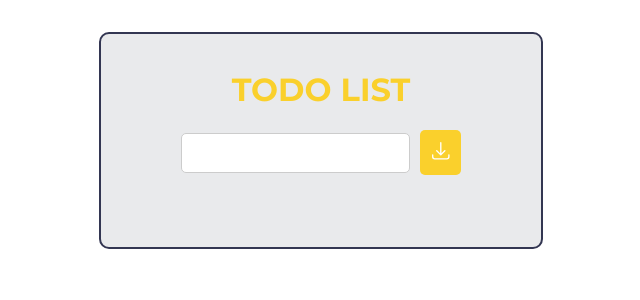
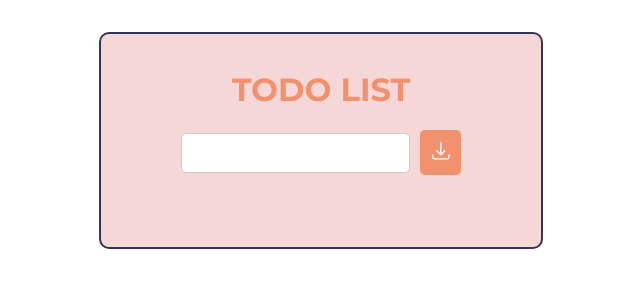
Before and after one commit to severu/vite-todo-practice, a React (Vite) app: page / in a window 1280 px wide. Shown: the top 300 px of the page, without its empty margins (319-959 px from the left). Built offline with nearby package versions, Linux system fonts and the light colour scheme.

Commit message:
made changes to the color theme

```diff
--- a/src/index.css
+++ b/src/index.css
@@ -1,3 +1,12 @@
+:root{
+  --color-one: #06142E;
+  --color-two: #1b3358;
+  --color-three: #473e66;
+  --color-four: #bd83b8;
+  --color-five: #f5d7d8;
+  --color-six: #f1916d;
+}
+
 body {
   margin: 0;
   padding: 0;
@@ -11,7 +20,8 @@ body {
   border: 2px solid #333652;
   border-radius: 10px;
   /*background-color: #F9F9F9;*/
-  background-color: #E9EAEC;
+  /*background-color: #E9EAEC;*/
+  background-color: var(--color-five);
 }
 
 @media only screen and (max-width: 550px) {
@@ -34,7 +44,8 @@ body {
   text-align: center;
   margin-top: 1rem;
   /*color: blueviolet;*/
-  color: #FAD02C;
+  /*color: #FAD02C;*/
+  color: var(--color-six);
 }
 
 /* input */
@@ -93,7 +104,8 @@ body {
   border: none;
   border-radius: 5px;
   /*background-color: #007bff;*/
-  background-color: #FAD02C;
+  /*background-color: #FAD02C;*/
+  background-color: var(--color-six);
   color: #fff;
   font-size: 12px;
   cursor: pointer;
@@ -123,7 +135,8 @@ body {
 */
 
 .add-btn:hover {
-  background-color: #0056b3;
+  /*background-color: #0056b3;*/
+  background-color: var(--color-four);
   transform: scale(1.1);
 }
 
@@ -135,16 +148,14 @@ ul {
 
 
 li:nth-child(even) {
-  /*background-color: lightblue;*/
-  /*background-color: #333652;*/
-  background-color: #90ADC6;
+  /*background-color: #90ADC6;*/
+  background-color: var(--color-three);;
 }
 
 li:nth-child(odd) {
-  /*background-color: lightgreen;*/
-  /*background-color: #90ADC6;*/
 
-  background-color: #333652;
+  background-color: var(--color-two);
+  /*background-color: #333652;*/
 }
 
 li {
@@ -155,7 +166,7 @@ li {
 }
 
 li:hover {
-  background-color: #0056b3 !important;
+  background-color: var(--color-four) !important;
   cursor: pointer;
   transform: scale(1.1);
 }
@@ -164,7 +175,7 @@ li:hover {
   text-decoration: line-through;
   text-decoration-color: black;
   text-decoration-thickness: 2px;
-  font-size: 12px !important;
+  font-size: 14px !important;
   background-color: darkgray !important;
 }
 
```
